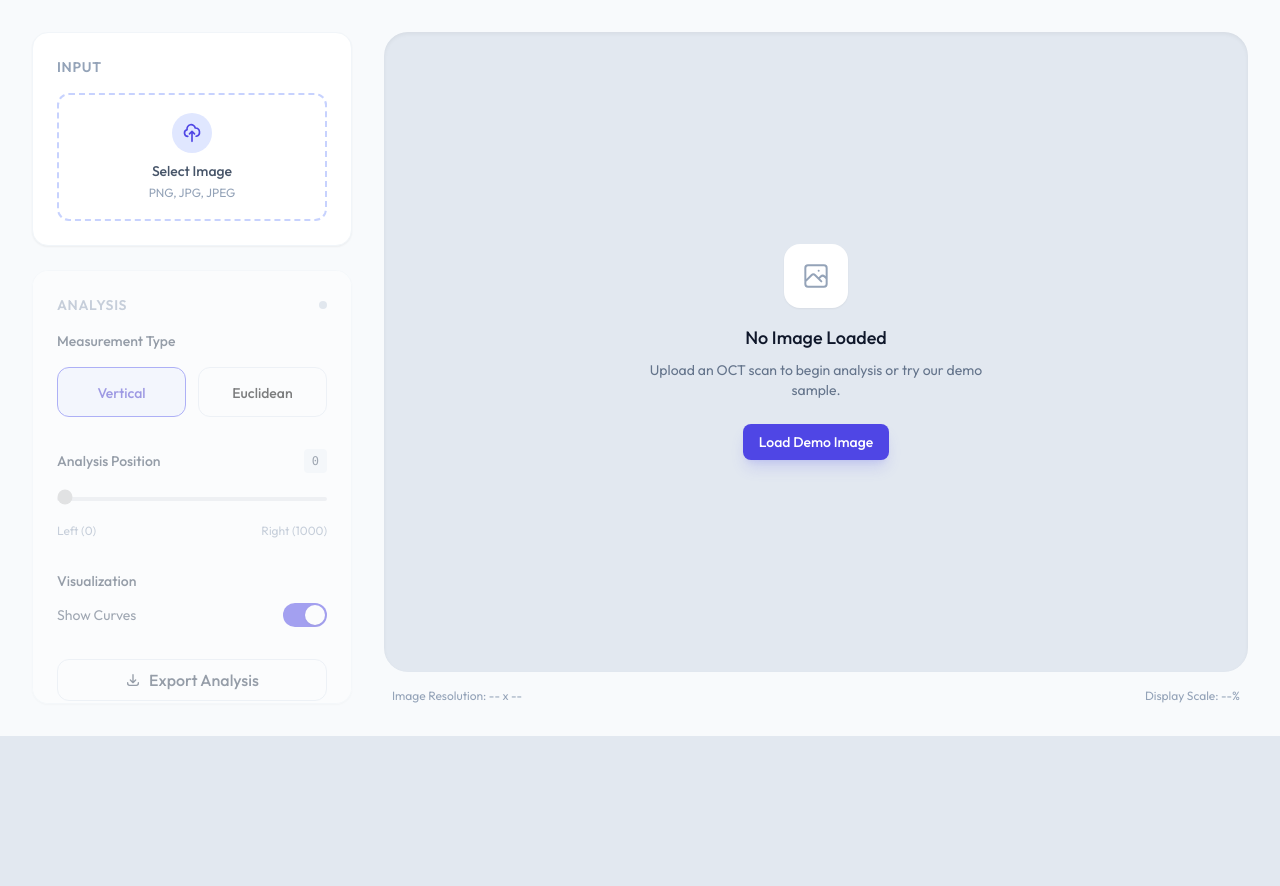
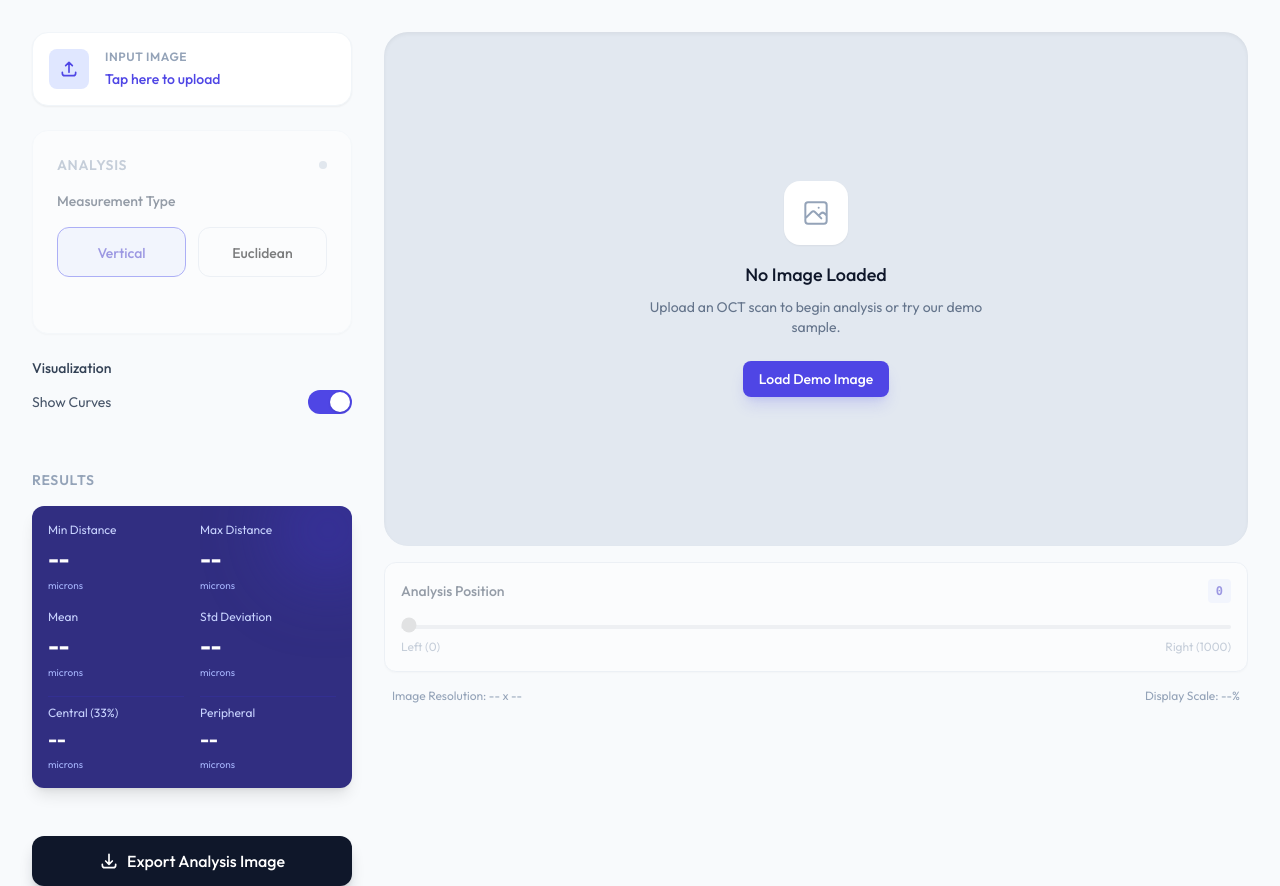
Before and after one commit to nemoNoboru/vitruous, a Flask app: page / in a window 1280 px wide. Shown: the part 65-951 px from the top of the page. Before the commit the page ends 801 px from the top, so only its background shows below. Run offline with Flask 3, Linux system fonts and the light colour scheme; some libraries are stand-ins or nearby versions.

Commit message:
feat: Export de full metrics on image and update visualizations to fit on movile devices

```diff
--- a/app/static/js/main.js
+++ b/app/static/js/main.js
@@ -2,7 +2,7 @@ document.addEventListener('DOMContentLoaded', () => {
   // Elements
   const imageInput = document.getElementById('imageInput');
   const demoBtn = document.getElementById('demoBtn');
-  const mainDemoBtn = document.getElementById('mainDemoBtn');
+  const mainDemoBtn = document.getElementById('mainDemoBtn'); // Note: This might be hidden in new layout but ID persists? Wait, I didn't verify emptyState.
   const visualizationCanvas = document.getElementById('visualizationCanvas');
   const emptyState = document.getElementById('emptyState');
   const loadingState = document.getElementById('loadingState');
@@ -11,6 +11,11 @@ document.addEventListener('DOMContentLoaded', () => {
   const overlayCanvas = document.getElementById('overlayCanvas');
   const statusIndicator = document.getElementById('statusIndicator');
   const imgResLabel = document.getElementById('imgRes');
+
+  // New Container for slider opacity
+  const sliderContainer = document.getElementById('xSlider').parentElement; // Hacky but works if structure is stable, or I could add ID.
+  // actually better to just rely on input disabled state for visual style if possible, or use the parent.
+  // Let's use xSlider.parentElement for now.
 
   // Controls
   const controlsPanel = document.getElementById('controlsPanel');
@@ -25,7 +30,8 @@ document.addEventListener('DOMContentLoaded', () => {
   const maxDistanceEl = document.getElementById('maxDistance');
   const meanDistanceEl = document.getElementById('meanDistance');
   const stdDistanceEl = document.getElementById('stdDistance');
-  const currentDistanceEl = document.getElementById('currentDistance');
+  const centralDistanceEl = document.getElementById('centralDistance');
+  const peripheralDistanceEl = document.getElementById('peripheralDistance');
   const exportBtn = document.getElementById('exportBtn');
 
   // Context
@@ -56,12 +62,14 @@ document.addEventListener('DOMContentLoaded', () => {
     if (enabled) {
       controlsPanel.classList.remove('opacity-50', 'pointer-events-none');
       xSlider.disabled = false;
+      sliderContainer.classList.remove('opacity-50');
       statusIndicator.classList.remove('bg-slate-300');
       statusIndicator.classList.add('bg-green-500', 'shadow-[0_0_8px_rgba(34,197,94,0.6)]');
       isImageLoaded = true;
     } else {
       controlsPanel.classList.add('opacity-50', 'pointer-events-none');
       xSlider.disabled = true;
+      sliderContainer.classList.add('opacity-50');
       statusIndicator.classList.add('bg-slate-300');
       statusIndicator.classList.remove('bg-green-500', 'shadow-[0_0_8px_rgba(34,197,94,0.6)]');
       isImageLoaded = false;
@@ -107,15 +115,37 @@ document.addEventListener('DOMContentLoaded', () => {
       const avgSquareDiff = squareDiffs.reduce((a, b) => a + b, 0) / squareDiffs.length;
       const stdDev = Math.sqrt(avgSquareDiff);
 
+      // Calculate Central vs Peripheral
+      // Central: middle 33% (approx width index from 1/3 to 2/3)
+      // We need to know indices. getCurrentDists returns array matching X indices 0..width.
+
+      const w = dists.length;
+      const oneThird = Math.floor(w / 3);
+      const twoThirds = Math.floor(2 * w / 3);
+
+      const centralDists = dists.slice(oneThird, twoThirds);
+      // Peripheral: 0..oneThird AND twoThirds..w
+      const peripheralDists = [...dists.slice(0, oneThird), ...dists.slice(twoThirds)];
+
+      const getMean = (arr) => arr.length ? (arr.reduce((a, b) => a + b, 0) / arr.length) : 0;
+
+      const centralMean = getMean(centralDists);
+      const peripheralMean = getMean(peripheralDists);
+
       minDistanceEl.textContent = min.toFixed(2);
       maxDistanceEl.textContent = max.toFixed(2);
       meanDistanceEl.textContent = mean.toFixed(2);
       stdDistanceEl.textContent = stdDev.toFixed(2);
+
+      centralDistanceEl.textContent = centralMean.toFixed(2);
+      peripheralDistanceEl.textContent = peripheralMean.toFixed(2);
     } else {
       minDistanceEl.textContent = "--";
       maxDistanceEl.textContent = "--";
       meanDistanceEl.textContent = "--";
       stdDistanceEl.textContent = "--";
+      centralDistanceEl.textContent = "--";
+      peripheralDistanceEl.textContent = "--";
     }
   }
 
@@ -292,8 +322,10 @@ document.addEventListener('DOMContentLoaded', () => {
       const distVal = currentDists[xSelected];
       const color = getColorForDistance(distVal, minD, maxD);
 
-      // Update Interface Value
-      currentDistanceEl.textContent = distVal ? distVal.toFixed(2) : '--';
+      // Update Interface Value (if existing)
+      if (typeof currentDistanceEl !== 'undefined' && currentDistanceEl) {
+        currentDistanceEl.textContent = distVal ? distVal.toFixed(2) : '--';
+      }
 
       ctx.strokeStyle = color;
       ctx.fillStyle = color;
@@ -343,13 +375,31 @@ document.addEventListener('DOMContentLoaded', () => {
           ctx.shadowBlur = 4;
 
           // Draw below
-          ctx.fillText(distVal.toFixed(2), screenX, screenY + 40);
+          // CLAMP LOGIC: Ensure text doesn't go off canvas
+          const text = distVal.toFixed(2);
+          const textMetrics = ctx.measureText(text);
+          const textWidth = textMetrics.width;
+          const padding = 10;
+
+          let drawX = screenX;
+          // Clamp: Max(left_bound, Min(right_bound, x))
+          // Left bound: textWidth/2 + padding
+          // Right bound: canvasWidth - textWidth/2 - padding
+
+          const leftBound = textWidth / 2 + padding;
+          const rightBound = overlayCanvas.width - textWidth / 2 - padding;
+
+          drawX = Math.max(leftBound, Math.min(rightBound, drawX));
+
+          ctx.fillText(text, drawX, screenY + 40);
 
           ctx.restore();
         }
       }
     } else {
-      currentDistanceEl.textContent = '--';
+      if (typeof currentDistanceEl !== 'undefined' && currentDistanceEl) {
+        currentDistanceEl.textContent = '--';
+      }
     }
   }
 
@@ -575,6 +625,66 @@ document.addEventListener('DOMContentLoaded', () => {
       }
     }
 
+
+    // Add Legend Box (Top Left)
+    const boxW = 350;
+    const boxH = 200;
+    const boxPad = 20;
+    const boxX = 20;
+    const boxY = 20;
+
+    exCtx.save();
+    exCtx.resetTransform(); // Draw legend in screen space (aka image pixel space here)
+
+    // Semi-transparent background
+    exCtx.fillStyle = 'rgba(255, 255, 255, 0.9)';
+    exCtx.strokeStyle = '#cbd5e1';
+    exCtx.lineWidth = 1;
+
+    // Round Rect
+    const r = 10;
+    exCtx.beginPath();
+    exCtx.moveTo(boxX + r, boxY);
+    exCtx.lineTo(boxX + boxW - r, boxY);
+    exCtx.quadraticCurveTo(boxX + boxW, boxY, boxX + boxW, boxY + r);
+    exCtx.lineTo(boxX + boxW, boxY + boxH - r);
+    exCtx.quadraticCurveTo(boxX + boxW, boxY + boxH, boxX + boxW - r, boxY + boxH);
+    exCtx.lineTo(boxX + r, boxY + boxH);
+    exCtx.quadraticCurveTo(boxX, boxY + boxH, boxX, boxY + boxH - r);
+    exCtx.lineTo(boxX, boxY + r);
+    exCtx.quadraticCurveTo(boxX, boxY, boxX + r, boxY);
+    exCtx.closePath();
+    exCtx.fill();
+    exCtx.stroke();
+
+    // Text
+    exCtx.fillStyle = '#1e293b';
+    exCtx.font = 'bold 24px sans-serif';
+    exCtx.textAlign = 'left';
+
+    let ty = boxY + 40;
+    exCtx.fillText('OCT Analysis Results', boxX + 20, ty);
+
+    exCtx.font = '18px sans-serif';
+    exCtx.fillStyle = '#475569';
+    ty += 30;
+    exCtx.fillText(`Min Distance: ${minDistanceEl.textContent} μm`, boxX + 20, ty);
+    ty += 25;
+    exCtx.fillText(`Max Distance: ${maxDistanceEl.textContent} μm`, boxX + 20, ty);
+    ty += 25;
+    exCtx.fillText(`Mean Distance: ${meanDistanceEl.textContent} μm`, boxX + 20, ty);
+    ty += 25;
+    exCtx.fillText(`Std Deviation: ${stdDistanceEl.textContent} μm`, boxX + 20, ty);
+    ty += 25;
+
+    exCtx.fillStyle = '#4f46e5';
+    exCtx.fillText(`Central: ${centralDistanceEl.textContent} μm`, boxX + 20, ty);
+    exCtx.fillStyle = '#475569';
+    ty += 25;
+    exCtx.fillText(`Peripheral: ${peripheralDistanceEl.textContent} μm`, boxX + 20, ty);
+
+    exCtx.restore();
+
     // Download
     const link = document.createElement('a');
     link.download = 'oct-analysis-result.png';
--- a/app/templates/index.html
+++ b/app/templates/index.html
@@ -83,31 +83,31 @@
 
     <!-- Main Content -->
     <main
-        class="flex-grow w-full max-w-7xl mx-auto px-4 sm:px-6 lg:px-8 py-8 flex flex-col lg:flex-row gap-8 h-[calc(100vh-4rem)]">
+        class="flex-grow w-full max-w-7xl mx-auto px-4 sm:px-6 lg:px-8 py-8 flex flex-col lg:flex-row gap-8 lg:h-[calc(100vh-4rem)]">
 
         <!-- Left Column: Controls (Sidebar) -->
-        <div class="lg:w-80 flex-shrink-0 flex flex-col gap-6">
+        <div class="lg:w-80 flex-shrink-0 flex flex-col gap-6 order-2 lg:order-1">
 
-            <!-- Upload Card -->
-            <div class="bg-white rounded-2xl shadow-sm border border-slate-100 p-6">
-                <h2 class="text-sm font-semibold text-slate-400 uppercase tracking-wider mb-4">Input</h2>
+            <!-- Upload Card (Compact) -->
+            <div class="bg-white rounded-2xl shadow-sm border border-slate-100 p-4 flex items-center gap-4">
+                <div class="w-10 h-10 bg-indigo-100 rounded-lg flex items-center justify-center flex-shrink-0">
+                    <svg class="w-5 h-5 text-indigo-600" fill="none" stroke="currentColor" viewBox="0 0 24 24">
+                        <path stroke-linecap="round" stroke-linejoin="round" stroke-width="2"
+                            d="M4 16v1a3 3 0 003 3h10a3 3 0 003-3v-1m-4-8l-4-4m0 0L8 8m4-4v12" />
+                    </svg>
+                </div>
+                <div class="flex-grow">
+                    <h2 class="text-xs font-semibold text-slate-400 uppercase tracking-wider mb-1">Input Image</h2>
                     <input type="file" id="imageInput" class="hidden" accept="image/*">
                     <label for="imageInput"
-                    class="flex flex-col items-center justify-center w-full h-32 border-2 border-dashed border-indigo-200 rounded-xl hover:bg-indigo-50 hover:border-indigo-400 transition-all cursor-pointer group">
-                    <div
-                        class="w-10 h-10 bg-indigo-100 rounded-full flex items-center justify-center group-hover:scale-110 transition-transform mb-2">
-                        <svg class="w-5 h-5 text-indigo-600" fill="none" stroke="currentColor" viewBox="0 0 24 24">
-                            <path stroke-linecap="round" stroke-linejoin="round" stroke-width="2"
-                                d="M7 16a4 4 0 01-.88-7.903A5 5 0 1115.9 6L16 6a5 5 0 011 9.9M15 13l-3-3m0 0l-3 3m3-3v12" />
-                        </svg>
+                        class="text-sm font-medium text-indigo-600 hover:text-indigo-700 cursor-pointer block">
+                        Tap here to upload
+                    </label>
                 </div>
-                    <span class="text-sm font-medium text-slate-600 group-hover:text-indigo-700">Select Image</span>
-                    <span class="text-xs text-slate-400 mt-1">PNG, JPG, JPEG</span>
-                </label>
             </div>
 
             <!-- Analysis Settings -->
-            <div class="bg-white rounded-2xl shadow-sm border border-slate-100 p-6 flex-grow overflow-y-auto disabled-group opacity-100 transition-opacity"
+            <div class="bg-white rounded-2xl shadow-sm border border-slate-100 p-6 flex-grow flex flex-col disabled-group opacity-100 transition-opacity"
                 id="controlsPanel">
                 <div class="flex items-center justify-between mb-4">
                     <h2 class="text-sm font-semibold text-slate-400 uppercase tracking-wider">Analysis</h2>
@@ -135,18 +135,6 @@
                     </div>
                 </div>
 
-                <!-- Position Control -->
-                <div class="space-y-4 mb-8">
-                    <div class="flex justify-between items-center mb-2">
-                        <label class="text-sm font-medium text-slate-700">Analysis Position</label>
-                        <span class="text-xs font-mono bg-slate-100 px-2 py-1 rounded text-slate-600"
-                            id="xValue">0</span>
-                    </div>
-                    <input type="range" id="xSlider" min="0" max="1000" value="0" disabled class="w-full">
-                    <div class="flex justify-between mt-1">
-                        <span class="text-xs text-slate-400">Left (0)</span>
-                        <span class="text-xs text-slate-400">Right (<span id="maxX">1000</span>)</span>
-                    </div>
             </div>
 
             <!-- Display Options -->
@@ -163,18 +151,8 @@
                 </div>
             </div>
 
-                <!-- Actions -->
-                <button id="exportBtn"
-                    class="w-full bg-white border border-slate-200 text-slate-700 font-medium py-2 px-4 rounded-xl hover:bg-slate-50 hover:text-indigo-600 transition-colors flex items-center justify-center gap-2 mb-8">
-                    <svg class="w-4 h-4" fill="none" stroke="currentColor" viewBox="0 0 24 24">
-                        <path stroke-linecap="round" stroke-linejoin="round" stroke-width="2"
-                            d="M4 16v1a3 3 0 003 3h10a3 3 0 003-3v-1m-4-4l-4 4m0 0l-4-4m4 4V4" />
-                    </svg>
-                    Export Analysis
-                </button>
-
             <!-- Results -->
-                <div class="space-y-4">
+            <div class="space-y-4 flex-grow">
                 <h2 class="text-sm font-semibold text-slate-400 uppercase tracking-wider mb-2">Results</h2>
                 <div class="bg-indigo-900 rounded-xl p-4 text-white shadow-lg overflow-hidden relative">
                     <div class="absolute -top-6 -right-6 w-24 h-24 bg-indigo-700 rounded-full blur-2xl opacity-50">
@@ -201,21 +179,38 @@
                             <div class="text-2xl font-bold tracking-tight" id="stdDistance">--</div>
                             <div class="text-indigo-300 text-[10px] mt-1">microns</div>
                         </div>
-                            <div class="col-span-2 pt-2 border-t border-indigo-800/50">
-                                <div class="text-indigo-200 text-xs mb-1">Current Position</div>
-                                <div class="text-3xl font-bold tracking-tight" id="currentDistance">--</div>
+                        <div class="pt-2 border-t border-indigo-800/50">
+                            <div class="text-indigo-200 text-xs mb-1">Central (33%)</div>
+                            <div class="text-xl font-bold tracking-tight" id="centralDistance">--</div>
+                            <div class="text-indigo-300 text-[10px] mt-1">microns</div>
+                        </div>
+                        <div class="pt-2 border-t border-indigo-800/50">
+                            <div class="text-indigo-200 text-xs mb-1">Peripheral</div>
+                            <div class="text-xl font-bold tracking-tight" id="peripheralDistance">--</div>
                             <div class="text-indigo-300 text-[10px] mt-1">microns</div>
                         </div>
                     </div>
                 </div>
             </div>
 
+            <!-- Expanded Actions -->
+            <div class="pt-6 mt-auto">
+                <button id="exportBtn"
+                    class="w-full bg-slate-900 border border-transparent text-white font-medium py-3 px-4 rounded-xl hover:bg-slate-800 transition-all shadow-lg shadow-slate-900/20 flex items-center justify-center gap-2">
+                    <svg class="w-5 h-5" fill="none" stroke="currentColor" viewBox="0 0 24 24">
+                        <path stroke-linecap="round" stroke-linejoin="round" stroke-width="2"
+                            d="M4 16v1a3 3 0 003 3h10a3 3 0 003-3v-1m-4-4l-4 4m0 0l-4-4m4 4V4" />
+                    </svg>
+                    Export Analysis Image
+                </button>
+            </div>
+
         </div>
         </div>
 
         <!-- Right Column: Visualization (Main) -->
-        <div class="flex-grow flex flex-col h-full overflow-hidden">
-            <div class="flex-grow bg-slate-200 rounded-3xl relative overflow-hidden shadow-inner flex items-center justify-center group"
+        <div class="flex-grow flex flex-col h-full overflow-hidden order-1 lg:order-2">
+            <div class="flex-grow bg-slate-200 rounded-3xl relative overflow-hidden shadow-inner flex items-center justify-center group h-[400px] lg:h-auto"
                 id="visualizationCanvas">
 
                 <!-- Empty State -->
@@ -251,6 +246,20 @@
                 </div>
             </div>
 
+            <!-- Slider Below Image -->
+            <div class="mt-4 bg-white p-4 rounded-xl border border-slate-200 shadow-sm">
+                <div class="flex justify-between items-center mb-2">
+                    <label class="text-sm font-medium text-slate-700">Analysis Position</label>
+                    <span class="text-xs font-mono bg-indigo-50 text-indigo-700 px-2 py-1 rounded font-bold"
+                        id="xValue">0</span>
+                </div>
+                <input type="range" id="xSlider" min="0" max="1000" value="0" disabled class="w-full accent-indigo-600">
+                <div class="flex justify-between mt-1">
+                    <span class="text-xs text-slate-400">Left (0)</span>
+                    <span class="text-xs text-slate-400">Right (<span id="maxX">1000</span>)</span>
+                </div>
+            </div>
+
             <div class="mt-4 flex justify-between items-center text-xs text-slate-400 px-2">
                 <span>Image Resolution: <span id="imgRes">-- x --</span></span>
                 <span>Display Scale: <span id="displayScale">--%</span></span>
```
Lines whose indentation alone changed are shown as unchanged.
